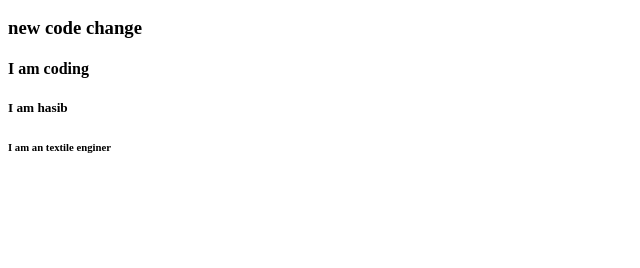
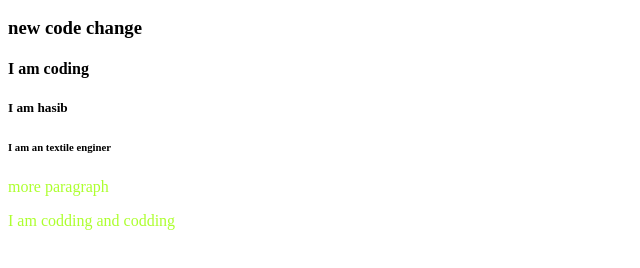
Before and after one commit to Hasib1998/my-second-repo, a plain HTML site: page index.html in a window 1280 px wide. Shown: the part 110-378 px from the top of the page, without its empty margins (0-640 px from the left). Drawn offline with Linux system fonts and the light colour scheme.

Commit message:
styles added

```diff
--- a/index.html
+++ b/index.html
@@ -6,6 +6,7 @@
     <meta name="viewport" content="width=device-width, initial-scale=1.0">
     <title>my second github repo</title>
     <link rel="stylesheet" href="">
+    <link rel="stylesheet" href="staylle.css">
 </head>
 <h1>I can push to github</h1>
 <h2>Mama i can code now</h2>
@@ -13,6 +14,8 @@
 <h4>I am coding</h4>
 <h5>I am hasib</h5>
 <h6>I am an textile enginer</h6>
+<p>more paragraph</p>
+<p>I am codding and codding</p>
 <body>
 
 </body>
--- a/staylle.css
+++ b/staylle.css
@@ -1,3 +1,3 @@
 p{
-    color:darkblue
+    color:greenyellow
 }
```
